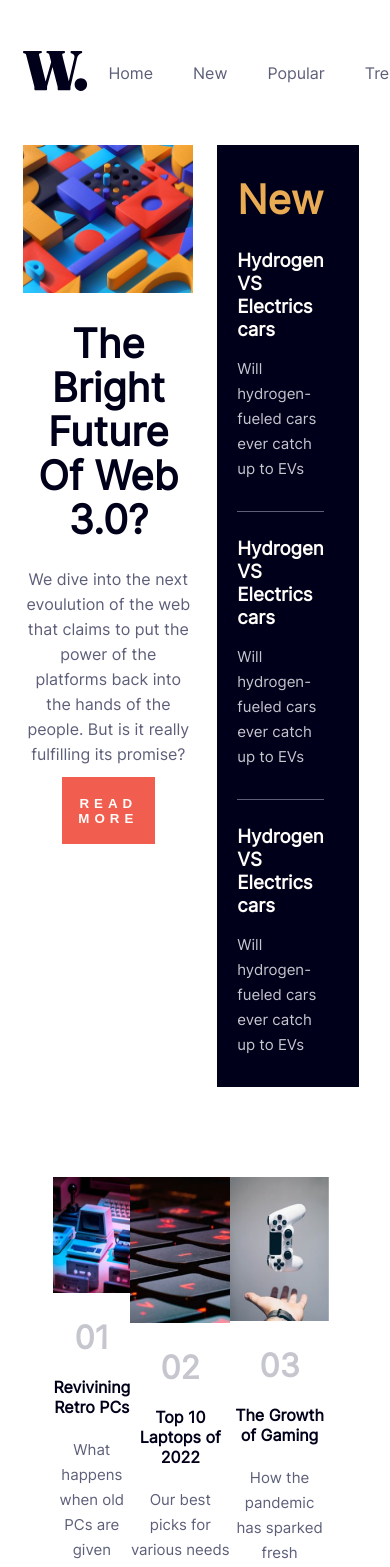
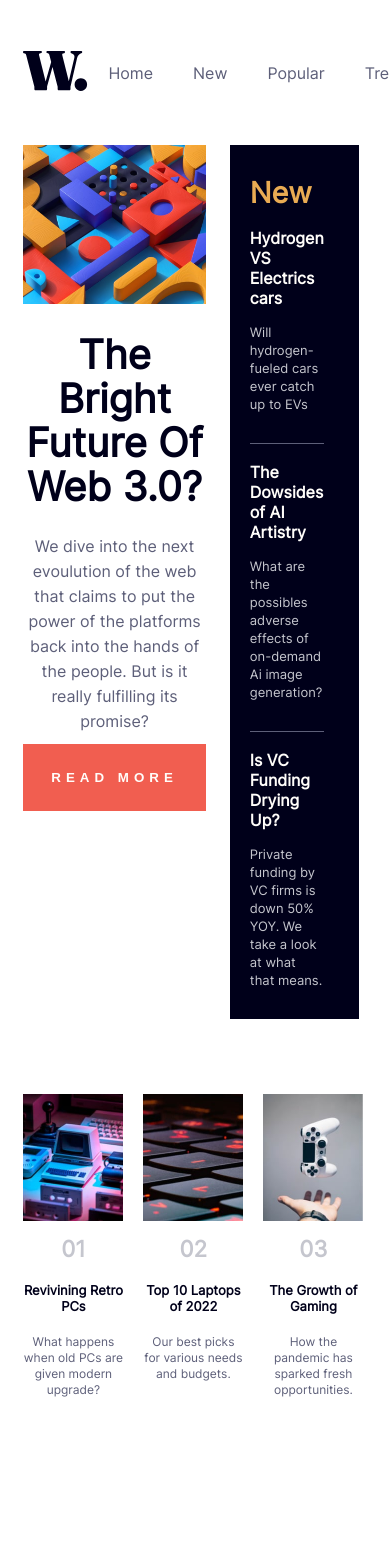
Before and after one commit to Segnities/news-homepage, a React (Vite) app: page / in a window 390 px wide. Shown: the top 1567 px of the page. After the commit the page ends 1450 px from the top, so only its background shows below. Built offline with nearby package versions, Linux system fonts and the light colour scheme.

Commit message:
fix some UI bugs 4 desctop v. && create foundation 4 ladnscape v.

```diff
--- a/src/components/Content/assets/css/Content.module.css
+++ b/src/components/Content/assets/css/Content.module.css
@@ -25,10 +25,5 @@
   grid-template-rows: 1fr;
   grid-template-columns: repeat(3, 1fr);
   margin-top: 75px;
+  grid-column-gap: 20px;
 }
-
-@media screen and (max-device-width: 1440px) {
-  .top-news {
-    width: 100%;
-  }
-}
--- a/src/components/Intro/assets/css/NewsIntro.module.css
+++ b/src/components/Intro/assets/css/NewsIntro.module.css
@@ -43,9 +43,23 @@
   letter-spacing: 5px;
 }
 
-@media screen and (max-device-width: 940px) {
+@media screen and (max-width: 1150px) {
   .news-intro h1 {
-    font-size: 3.2em;
+    font-size: 3.29em;
+  }
+}
+
+@media screen and (max-width: 974px) {
+  .news-intro {
+    grid-template-columns: 3fr 2fr;
+  }
+
+  .news-intro-description > button {
+    width: 100%;
+  }
+
+  .news-intro h1 {
+    font-size: 2.8em;
     text-align: center;
   }
 
@@ -70,7 +84,6 @@
   .news-intro-description > button {
     padding: 15px 0;
   }
-
 }
 
 @media screen and (max-device-width: 835px) {
--- a/src/components/NewsList/NewsItem.tsx
+++ b/src/components/NewsList/NewsItem.tsx
@@ -2,7 +2,13 @@ import React from "react";
 
 import styles from "./assets/css/NewsList.module.css";
 
-const NewsItem = () => {
+interface newsItemProps {
+  title:string;
+  body:string;
+}
+
+const NewsItem = (props: newsItemProps) => {
+
   return (
     <section className={styles["new-news-item"]}>
       <h3>
@@ -10,10 +16,10 @@ const NewsItem = () => {
           href="https://www.oxfordstudent.com/2020/05/08/why-spongebob-squarepants-is-quite-possibly-the-best-cartoon-ever/"
           target={"_blank"}
         >
-          Hydrogen VS Electrics cars
+          {props.title}
         </a>
       </h3>
-      <p>Will hydrogen-fueled cars ever catch up to EVs</p>
+      <p>{props.body}</p>
     </section>
   );
 };
--- a/src/components/NewsList/NewsList.tsx
+++ b/src/components/NewsList/NewsList.tsx
@@ -15,7 +15,7 @@ const NewsList = (props: newsListProps) => {
       <article className={styles["new-news"]}>
         <h2>New</h2>
         {props.list.map((item) => (
-          <NewsItem key={item.id}/>
+          <NewsItem key={item.id} title={item.title} body={item.body}/>
         ))}
       </article>
     );
--- a/src/components/NewsList/assets/css/NewsList.module.css
+++ b/src/components/NewsList/assets/css/NewsList.module.css
@@ -35,3 +35,22 @@
 .new-news-item > * {
   margin: 15px 0;
 }
+
+@media screen and (max-width: 974px){
+  .new-news h2 {
+    font-size: 1.8em;
+  }
+
+  .new-news-item {
+    margin-top: 18px;
+  }
+
+  .new-news-item h3 {
+    font-size: 1em;
+  }
+
+  .new-news  .new-news-item > p {
+    font-size: 13px;
+    line-height: 18px;
+  }
+}
--- a/src/components/TopNewsList/TopNewsList.tsx
+++ b/src/components/TopNewsList/TopNewsList.tsx
@@ -22,7 +22,7 @@ const TopNewsList = (props: topNewsProps) => {
             <img src={item.image} alt="retro-pcs-image" />
           </div>
           <section className={styles["top-news-description"]}>
-            <p className={styles["top-news-rating"]}>{item.rating > 10 ? item.rating : `0${item.rating}`}</p>
+            <span className={styles["top-news-rating"]}>{item.rating > 10 ? item.rating : `0${item.rating}`}</span>
             <h4>
               <a
                 href="https://www.oxfordstudent.com/2020/05/08/why-spongebob-squarepants-is-quite-possibly-the-best-cartoon-ever/"
--- a/src/components/TopNewsList/assets/TopNewsList.module.css
+++ b/src/components/TopNewsList/assets/TopNewsList.module.css
@@ -1,28 +1,13 @@
 .top-news-item {
   display: flex;
-  flex-direction: row;
   align-items: flex-start;
 }
 
-.top-news-item:not(:first-child, :last-child) {
-  margin: 0 20px;
+.top-news-item-img img {
+  width: 100px;
 }
 
-.top-news-item:first-child {
-  margin-right: 30px;
-}
-
-.top-news-item:last-child {
-  margin-left: 30px;
-}
-
-.top-news-item-img img {
-  width: 100%;
-  height: 100%;
-  margin-top: 15px;
-}
-
-p.top-news-rating {
+span.top-news-rating {
   font-size: 2em;
   color: hsl(233, 8%, 79%);
   font-weight: 800;
@@ -46,36 +31,32 @@ p.top-news-rating {
   color: hsl(5, 85%, 63%);
 }
 
-.top-news-description p:last-child {
+.top-news-description p{
   color: hsl(236, 13%, 42%);
+  line-height: 25px;
   font-size: 15px;
-  line-height: 25px;
+
 }
 
 @media screen and (max-device-width: 1232px) {
   .top-news-item {
     flex-direction: column;
     align-items: center;
-    margin: 0 30px;
     transition: all 0.52s ease-in-out;
   }
   .top-news-item:not(:first-child, :last-child) {
-    margin: 0;
     transition: all 0.3s ease-out;
   }
 
   .top-news-item:first-child {
-    margin-right: 0;
     transition: all 0.3s ease-out;
   }
 
   .top-news-item:last-child {
-    margin-left: 0;
     transition: all 0.3s ease-out;
   }
 
   .top-news-description {
-    margin-top: 30px;
     display: flex;
     flex-direction: column;
     text-align: center;
@@ -83,4 +64,27 @@ p.top-news-rating {
     margin-left: 0;
     transition: all 0.52s ease-in;
   }
+
+  span.top-news-rating {
+    font-size: 1.3rem;
+  }
+
+ .top-news-description p {
+    font-size: 13px;
+    line-height: 18px;
+  }
 }
+
+@media screen and (max-width: 1150px) {
+  span.top-news-rating {
+    font-size: 1.4rem;
+  }
+  .top-news-description {
+    font-size: 13px;
+  }
+
+  .top-news-description > p {
+    font-size: 12px;
+    line-height: 16px;
+  }
+}
```
